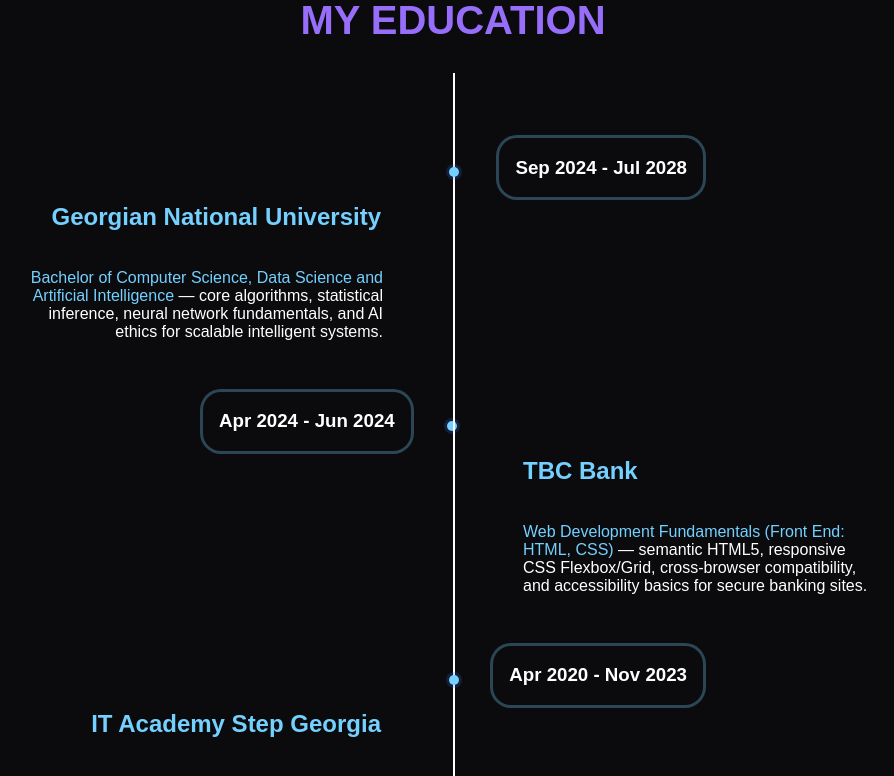
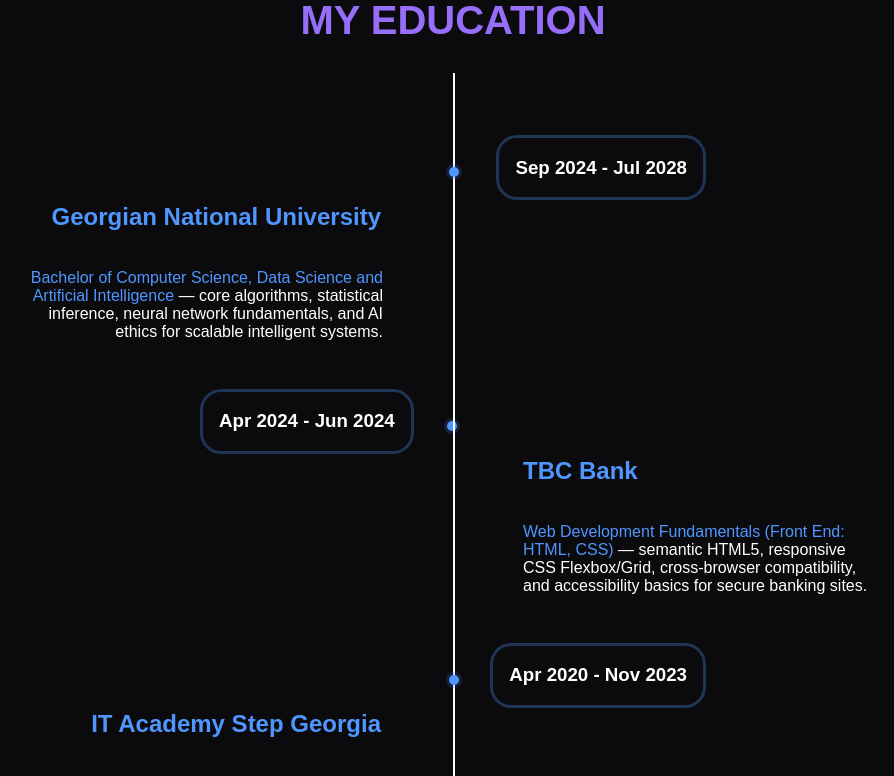
Before and after one commit to DavitEgoian/Portfolio-Website, a React (Create React App) app: page / in a window 1280 px wide. Shown: the part 8920-9696 px from the top of the page, without its empty margins (187-1081 px from the left). Built offline with nearby package versions, Linux system fonts and the light colour scheme; a web font is replaced by a local one.

Commit message:
blue color adjust

```diff
--- a/src/App.css
+++ b/src/App.css
@@ -131,7 +131,7 @@
   color: rgb(20, 230, 200);
 }
 .highlight-blue {
-  color: rgba(116, 208, 255, 1);
+  color: rgb(80, 150, 255);
 }
 /* .desc-paragraph {
   display: flex;
@@ -185,7 +185,7 @@
   color: white;
 }
 .timeline ul li .right_content h2 {
-  color: rgb(116, 208, 255);
+  color: rgb(80, 150, 255);
   padding: 0px 2px 18px 0px;
 }
 .timeline ul li:nth-child(odd) {
@@ -209,7 +209,7 @@
   position: absolute;
   width: 10px;
   height: 10px;
-  background: rgba(116, 208, 255, 1);
+  background: rgba(80, 150, 255, 1);
   border-radius: 50%;
   box-shadow: 0 0 0 3px rgba(58, 112, 239, 0.2);
   right: -6px;
@@ -222,7 +222,7 @@
   position: absolute;
   width: 10px;
   height: 10px;
-  background: rgba(116, 208, 255, 1);
+  background: rgba(80, 150, 255, 1);
   border-radius: 50%;
   box-shadow: 0 0 0 3px rgba(58, 112, 239, 0.2);
   left: -6px;
@@ -237,7 +237,7 @@
   padding: 0px 16px;
 
   color: #fff;
-  box-shadow: 0 0 0 3px rgba(116, 208, 255, 0.3);
+  box-shadow: 0 0 0 3px rgba(80, 150, 255, 0.3);
   border-radius: 18px;
 }
 
@@ -249,7 +249,7 @@
   padding: 0px 16px;
 
   color: #fff;
-  box-shadow: 0 0 0 3px rgba(116, 208, 255, 0.3);
+  box-shadow: 0 0 0 3px rgba(80, 150, 255, 0.3);
   border-radius: 18px;
 }
 
```
